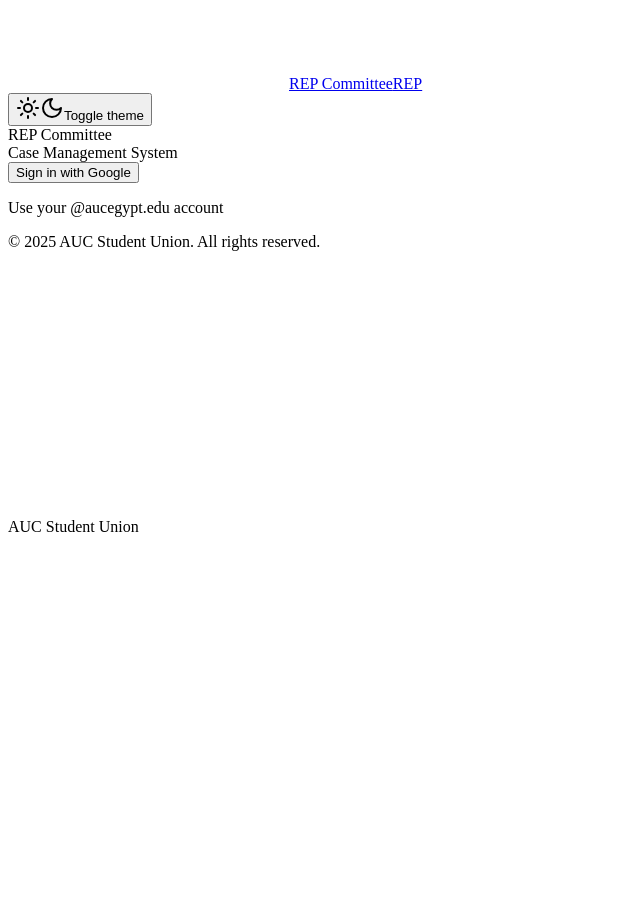
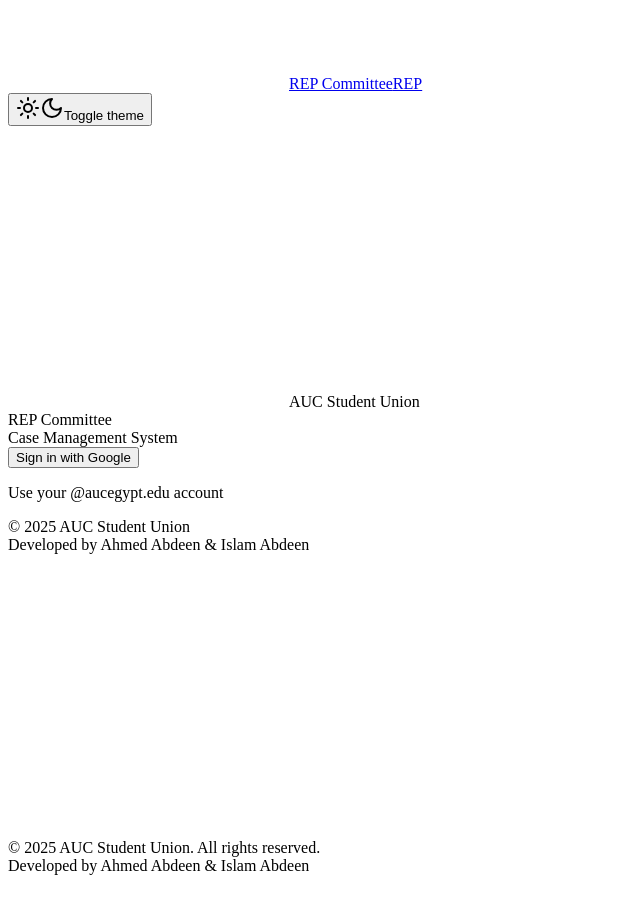
Before and after one commit to AhmedAbdeen7/SU-Rep, a React (Vite) app in the folder client/: page /login in a window 1280 px wide. Shown: the part 200-1114 px from the top of the page, without its empty margins (0-640 px from the left). Before the commit the page ends 800 px from the top, so only its background shows below. Built offline with nearby package versions, Linux system fonts and the light colour scheme.

Commit message:
Edited the UI

```diff
--- a/client/src/App.tsx
+++ b/client/src/App.tsx
@@ -169,7 +169,7 @@ function App() {
           <AuthProvider>
             <div className="min-h-screen bg-background flex flex-col">
               <Navigation />
-              <main className="flex-1 flex flex-col">
+              <main className="flex-1">
                 <Router />
               </main>
               <Footer />
--- a/client/src/components/footer.tsx
+++ b/client/src/components/footer.tsx
@@ -4,9 +4,10 @@ export function Footer() {
   return (
     <footer className="w-full border-t border-primary/20 bg-primary text-primary-foreground mt-auto">
       <div className="max-w-7xl mx-auto px-4 sm:px-6 lg:px-8">
-        <div className="flex h-16 items-center justify-between">
-          <div className="text-sm opacity-80">
-            © {new Date().getFullYear()} AUC Student Union. All rights reserved.
+        <div className="flex h-20 flex-col sm:flex-row items-center justify-between gap-2 py-4">
+          <div className="text-sm opacity-80 text-center sm:text-left">
+            <div>© {new Date().getFullYear()} AUC Student Union. All rights reserved.</div>
+            <div className="mt-1">Developed by Ahmed Abdeen & Islam Abdeen</div>
           </div>
           <div className="flex items-center gap-3">
             <span className="text-sm opacity-80 hidden sm:inline">AUC Student Union</span>
--- a/client/src/pages/login.tsx
+++ b/client/src/pages/login.tsx
@@ -5,6 +5,7 @@ import { Card, CardContent, CardDescription, CardHeader, CardTitle } from '@/com
 import { Button } from '@/components/ui/button';
 import { useToast } from '@/hooks/use-toast';
 import { Loader2 } from 'lucide-react';
+import suLogoBlack from '@/assets/SU-LOGOwhite-small.png';
 
 export default function Login() {
     const { login, user, loading: authLoading } = useAuth();
@@ -39,7 +40,17 @@ export default function Login() {
     };
 
     return (
-        <div className="flex-1 flex items-center justify-center px-4 py-12">
+        <div className="min-h-screen flex flex-col">
+            {/* Header bar with logo */}
+            <div className="bg-primary text-primary-foreground py-4 px-6">
+                <div className="max-w-7xl mx-auto flex items-center gap-3">
+                    <img src={suLogoBlack} alt="Student Union" className="h-12 w-auto" />
+                    <span className="font-semibold text-lg">AUC Student Union</span>
+                </div>
+            </div>
+
+            {/* Main content */}
+            <div className="flex-1 bg-background flex items-center justify-center px-4">
                 <Card className="max-w-md w-full shadow-lg border-2">
                     <CardHeader className="text-center space-y-4">
                         <CardTitle className="text-2xl font-bold text-primary">REP Committee</CardTitle>
@@ -63,5 +74,17 @@ export default function Login() {
                     </CardContent>
                 </Card>
             </div>
+
+            {/* Footer */}
+            <div className="bg-primary text-primary-foreground py-4 px-6">
+                <div className="max-w-7xl mx-auto flex flex-col sm:flex-row items-center justify-between gap-2">
+                    <div className="text-sm opacity-80 text-center sm:text-left">
+                        <div>© {new Date().getFullYear()} AUC Student Union</div>
+                        <div>Developed by Ahmed Abdeen & Islam Abdeen</div>
+                    </div>
+                    <img src={suLogoBlack} alt="Student Union" className="h-8 w-auto" />
+                </div>
+            </div>
+        </div>
     );
 }
```
Lines whose indentation alone changed are shown as unchanged.
